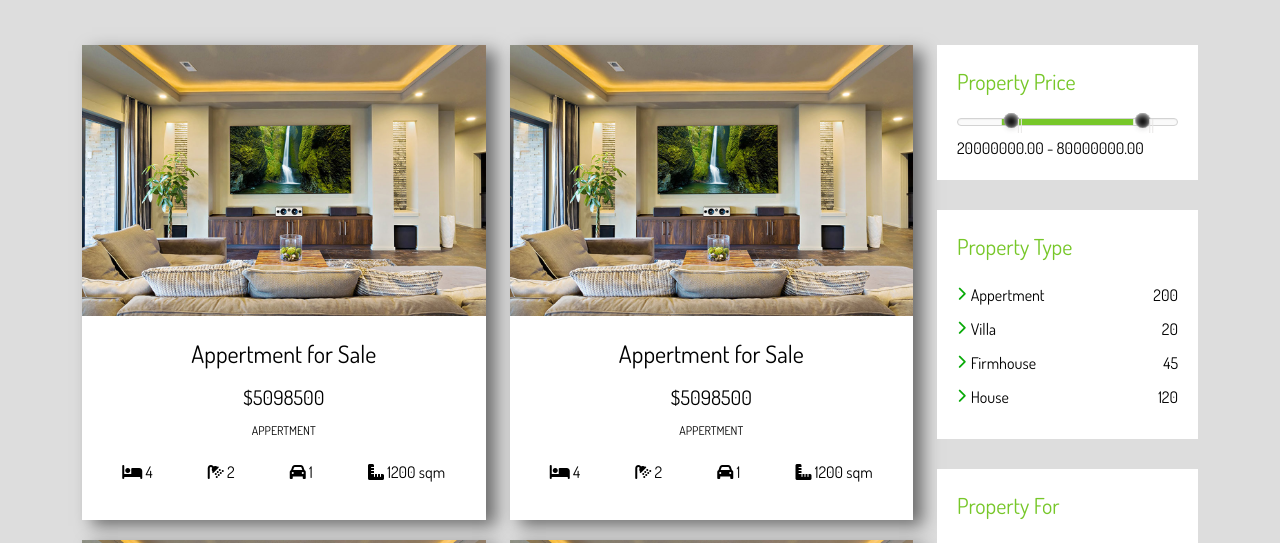
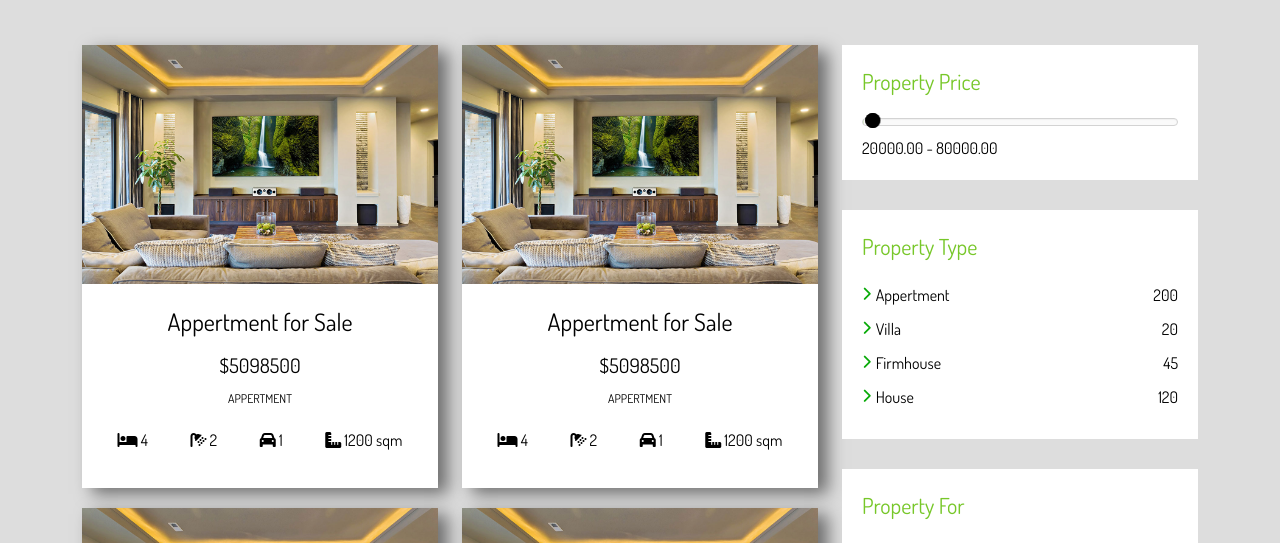
Before and after one commit to chandanp619/cphtmlwork, a plain HTML site: page project-3/listing.html in a window 1280 px wide. Shown: the part 557-1100 px from the top of the page. Drawn offline with nearby package versions, Linux system fonts and the light colour scheme; a script that the page names is missing.

Commit message:
updated project3

```diff
--- a/project-3/listing.html
+++ b/project-3/listing.html
@@ -40,10 +40,10 @@
                           <a class="nav-link" href="inner.html">Abut Us</a>
                         </li>
                         <li class="nav-item">
-                          <a class="nav-link" href="inner.html">For Rent</a>
+                          <a class="nav-link" href="listing.html">For Rent</a>
                         </li>
                         <li class="nav-item">
-                            <a class="nav-link" href="inner.html">For Sale</a>
+                            <a class="nav-link" href="listing.html">For Sale</a>
                           </li>
                           <li class="nav-item">
                             <a class="nav-link" href="inner.html">Our Agents</a>
@@ -77,7 +77,7 @@
         <div class="row pt-5 pb-5">
             <div class="container">
                 <div class="row">
-                    <div class="col-lg-9">
+                    <div class="col-lg-8">
                         <div class="row">
                             <div class="col-lg-6">
                                 <div class="property">
@@ -256,7 +256,7 @@
                         </div>
 
                     </div>
-                    <div class="col-lg-3 sidebar">
+                    <div class="col-lg-4 sidebar">
                         <div class="row">
                             <div class="col-lg-12">
 
--- a/project-3/scripts/main.js
+++ b/project-3/scripts/main.js
@@ -46,7 +46,7 @@ jQuery( function(){
 
         var pslider = jQuery('#price-slider')[0];
         noUiSlider.create(pslider, {
-            start: [20000000, 80000000],
+            start: [20000, 80000],
             connect: true,
             step: 10000,
             range: {
--- a/project-3/styles/style.scss
+++ b/project-3/styles/style.scss
@@ -574,6 +574,13 @@ body{
                     background-color: $black;
                     border: none;
                     border-radius: 20px;
+                    box-shadow: none;
+                    &:before{
+                        display:none;
+                    }
+                    &:after{
+                        display:none;
+                    }
                 }
                 .price-range-value{
                     display: inline-block;
```
Also changed, not shown: project-3/inner.html (+2 -2 lines), project-3/styles/style.css, 1 other file.
